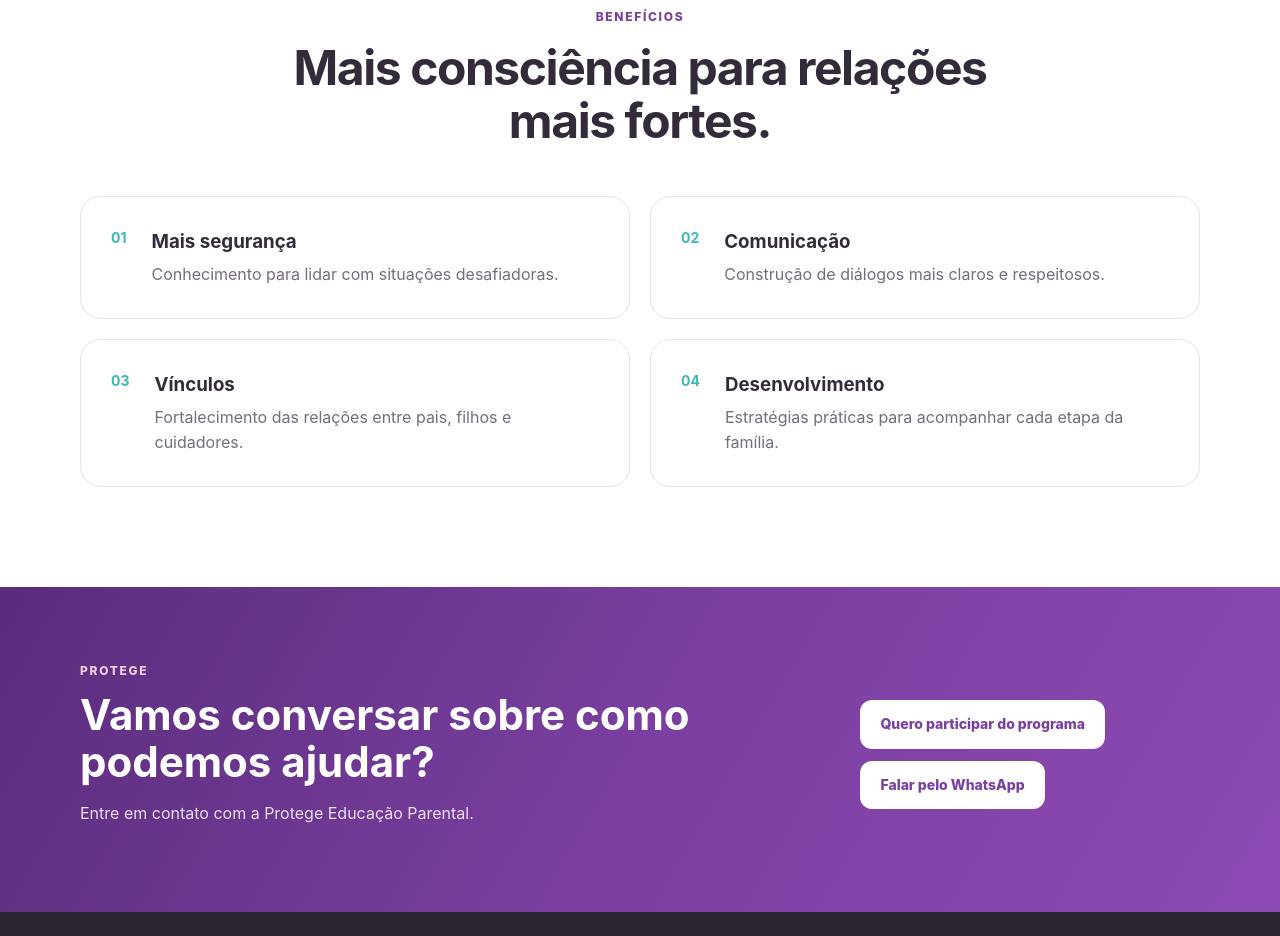
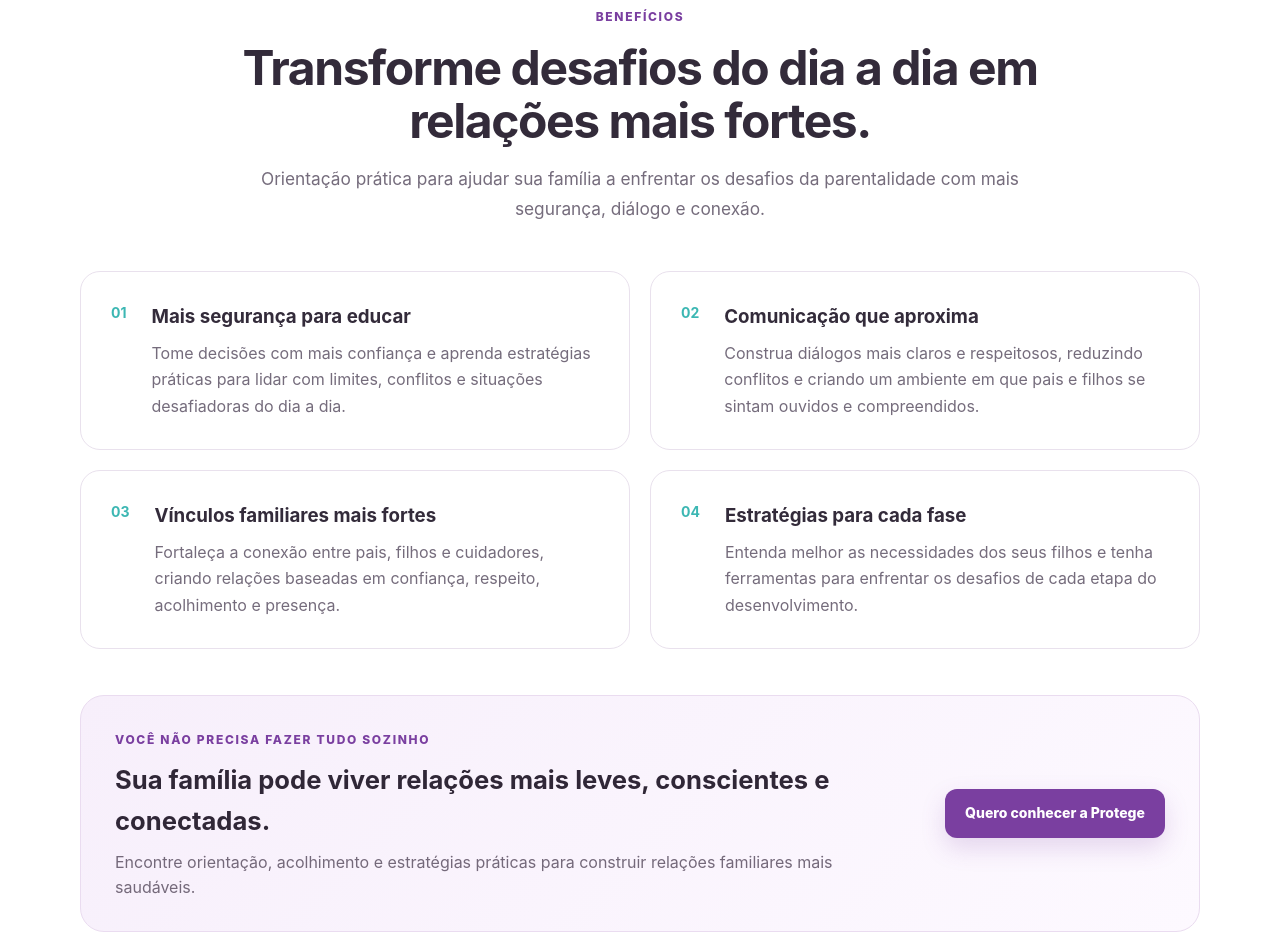
Before and after one commit to adilsonrigon-blip/protege-educacao-parental, a plain HTML site: page index.html in a window 1280 px wide. Shown: the part 2047-2983 px from the top of the page. Drawn offline with Linux system fonts and the light colour scheme.

Commit message:
Add files via upload

```diff
--- a/index.html
+++ b/index.html
@@ -5,7 +5,85 @@
   <meta name="viewport" content="width=device-width, initial-scale=1.0">
   <meta name="description" content="Protege - Educação Parental. Cuidado, orientação e fortalecimento dos vínculos familiares.">
   <title>Protege | Educação Parental</title>
-  <link rel="stylesheet" href="style-v126.css?v=126">
+  <link rel="stylesheet" href="style.css?v=1392">
+
+  <style>
+    .benefits-marketing .benefits-heading{
+      max-width: 860px;
+      margin-left: auto;
+      margin-right: auto;
+      text-align: center;
+    }
+    .benefits-marketing .benefits-heading h2{
+      margin-bottom: 16px;
+    }
+    .benefits-intro{
+      max-width: 760px;
+      margin: 0 auto;
+      font-size: 1.08rem;
+      line-height: 1.7;
+      color: #74697a;
+    }
+    .benefit-grid-marketing{
+      margin-top: 42px;
+    }
+    .benefit-marketing{
+      align-items: flex-start;
+      transition: transform .18s ease, box-shadow .18s ease, border-color .18s ease;
+    }
+    .benefit-marketing:hover{
+      transform: translateY(-3px);
+      box-shadow: 0 16px 38px rgba(69, 44, 78, .08);
+      border-color: #dfcee7;
+    }
+    .benefit-marketing b{
+      flex: 0 0 auto;
+    }
+    .benefit-marketing h3{
+      margin-bottom: 8px;
+    }
+    .benefit-marketing p{
+      line-height: 1.65;
+    }
+    .benefits-cta{
+      margin-top: 46px;
+      padding: 30px 34px;
+      border-radius: 24px;
+      background: linear-gradient(135deg, #f7effb 0%, #fdf9ff 100%);
+      border: 1px solid #eadcf0;
+      display: flex;
+      align-items: center;
+      justify-content: space-between;
+      gap: 28px;
+    }
+    .benefits-cta h3{
+      margin: 8px 0 8px;
+      font-size: clamp(1.35rem, 2vw, 1.8rem);
+      color: #302737;
+    }
+    .benefits-cta p{
+      margin: 0;
+      max-width: 720px;
+      color: #74697a;
+      line-height: 1.6;
+    }
+    .benefits-cta-button{
+      white-space: nowrap;
+      min-width: 220px;
+      text-align: center;
+    }
+    @media (max-width: 760px){
+      .benefits-cta{
+        flex-direction: column;
+        align-items: stretch;
+        padding: 24px;
+      }
+      .benefits-cta-button{
+        width: 100%;
+      }
+    }
+  </style>
+
 </head>
 <body>
   <header class="site-header">
@@ -115,17 +193,58 @@
       </div>
     </section>
 
-    <section id="beneficios" class="section">
+    <section id="beneficios" class="section benefits-marketing">
       <div class="container">
-        <div class="section-heading">
+        <div class="section-heading benefits-heading">
           <span class="section-label">BENEFÍCIOS</span>
-          <h2>Mais consciência para relações mais fortes.</h2>
+          <h2>Transforme desafios do dia a dia em relações mais fortes.</h2>
+          <p class="benefits-intro">
+            Orientação prática para ajudar sua família a enfrentar os desafios da parentalidade
+            com mais segurança, diálogo e conexão.
+          </p>
         </div>
-        <div class="benefit-grid">
-          <div class="benefit"><b>01</b><div><h3>Mais segurança</h3><p>Conhecimento para lidar com situações desafiadoras.</p></div></div>
-          <div class="benefit"><b>02</b><div><h3>Comunicação</h3><p>Construção de diálogos mais claros e respeitosos.</p></div></div>
-          <div class="benefit"><b>03</b><div><h3>Vínculos</h3><p>Fortalecimento das relações entre pais, filhos e cuidadores.</p></div></div>
-          <div class="benefit"><b>04</b><div><h3>Desenvolvimento</h3><p>Estratégias práticas para acompanhar cada etapa da família.</p></div></div>
+
+        <div class="benefit-grid benefit-grid-marketing">
+          <div class="benefit benefit-marketing">
+            <b>01</b>
+            <div>
+              <h3>Mais segurança para educar</h3>
+              <p>Tome decisões com mais confiança e aprenda estratégias práticas para lidar com limites, conflitos e situações desafiadoras do dia a dia.</p>
+            </div>
+          </div>
+
+          <div class="benefit benefit-marketing">
+            <b>02</b>
+            <div>
+              <h3>Comunicação que aproxima</h3>
+              <p>Construa diálogos mais claros e respeitosos, reduzindo conflitos e criando um ambiente em que pais e filhos se sintam ouvidos e compreendidos.</p>
+            </div>
+          </div>
+
+          <div class="benefit benefit-marketing">
+            <b>03</b>
+            <div>
+              <h3>Vínculos familiares mais fortes</h3>
+              <p>Fortaleça a conexão entre pais, filhos e cuidadores, criando relações baseadas em confiança, respeito, acolhimento e presença.</p>
+            </div>
+          </div>
+
+          <div class="benefit benefit-marketing">
+            <b>04</b>
+            <div>
+              <h3>Estratégias para cada fase</h3>
+              <p>Entenda melhor as necessidades dos seus filhos e tenha ferramentas para enfrentar os desafios de cada etapa do desenvolvimento.</p>
+            </div>
+          </div>
+        </div>
+
+        <div class="benefits-cta">
+          <div>
+            <span class="section-label">VOCÊ NÃO PRECISA FAZER TUDO SOZINHO</span>
+            <h3>Sua família pode viver relações mais leves, conscientes e conectadas.</h3>
+            <p>Encontre orientação, acolhimento e estratégias práticas para construir relações familiares mais saudáveis.</p>
+          </div>
+          <a class="btn btn-primary benefits-cta-button" href="cadastro.html">Quero conhecer a Protege</a>
         </div>
       </div>
     </section>
@@ -158,6 +277,6 @@
     </div>
   </footer>
 
-  <script src="script-v126.js?v=126"></script>
+  <script src="script.js?v=1392"></script>
 </body>
 </html>
```
Also changed, not shown: LEIA-ME-V13-9-2.txt (added, +21 -0 lines).
